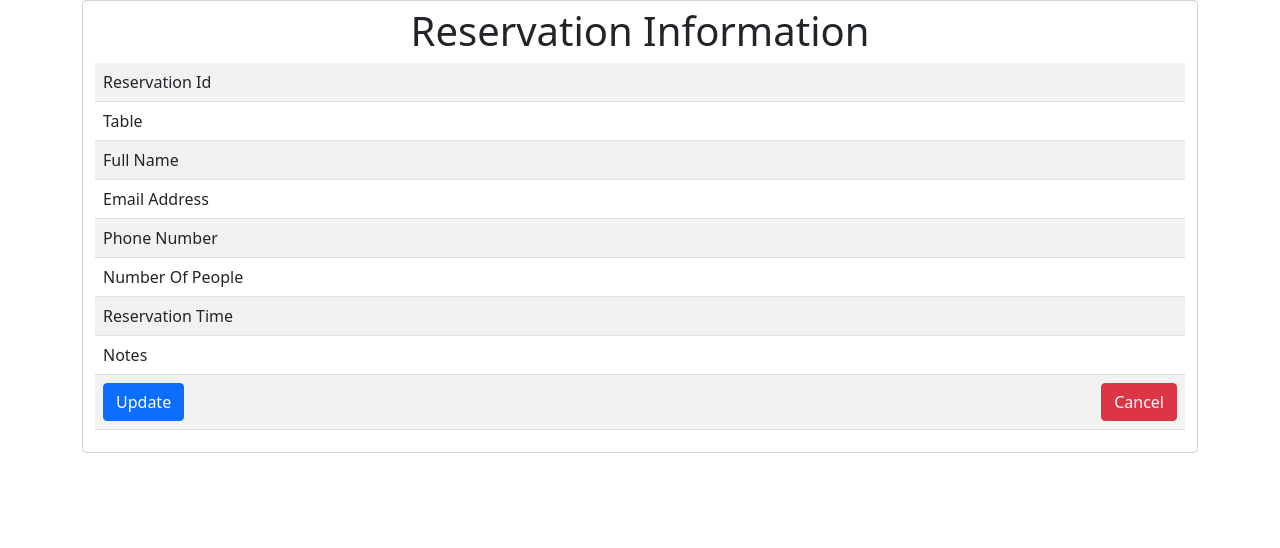
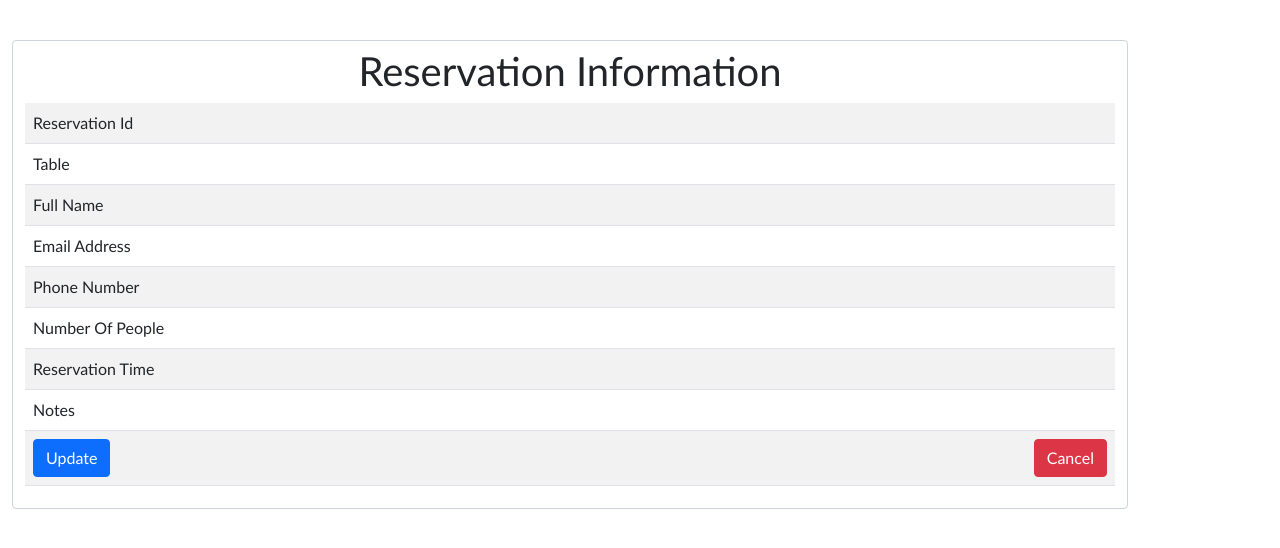
Before and after one commit to StevenBudi/Learning-basic-php, a PHP site: page /Modules/reservation.php?id=1 in a window 1280 px wide. Shown: the top 548 px of the page. Run offline with PHP 8.4, Linux system fonts and the light colour scheme; data that the repository does not hold is empty; some libraries are stand-ins or nearby versions.

Commit message:
adding style

```diff
--- a/uas/Modules/reservation.php
+++ b/uas/Modules/reservation.php
@@ -1,4 +1,10 @@
+<!DOCTYPE html>
+<html lang="en">
 <head>
+    <meta charset="UTF-8">
+    <meta http-equiv="X-UA-Compatible" content="IE=edge">
+    <meta name="viewport" content="width=device-width, initial-scale=1.0">
+    <title>Reservation Information</title>
     <link href="https://cdn.jsdelivr.net/npm/bootstrap@5.0.1/dist/css/bootstrap.min.css" rel="stylesheet" integrity="sha384-+0n0xVW2eSR5OomGNYDnhzAbDsOXxcvSN1TPprVMTNDbiYZCxYbOOl7+AMvyTG2x" crossorigin="anonymous">
     <script src="https://cdn.jsdelivr.net/npm/bootstrap@5.0.1/dist/js/bootstrap.bundle.min.js" integrity="sha384-gtEjrD/SeCtmISkJkNUaaKMoLD0//ElJ19smozuHV6z3Iehds+3Ulb9Bn9Plx0x4" crossorigin="anonymous"></script>
     <script src="//cdn.jsdelivr.net/npm/sweetalert2@10" type="text/javascript"></script>
@@ -20,10 +26,14 @@
                 })
         }
     </script>
+    <style>
+        <?php include('../asset/style/style.css')?>
+    </style>
 </head>
 <body>
 
 </body>
+</html>
 <?php
     error_reporting(E_ERROR | E_PARSE);
     include('./functionality.php');
@@ -40,7 +50,7 @@
                 $res2 = updateCustomerInfo($conn, $table1, $res2, $res);
             }
             ?>
-                <div class="container container-fluid">
+                <div class="container container-fluid reservation-information">
                     <form action="reservation.php?id=<?php echo($_GET['id'])?>&tk=<?php echo($_GET['tk'])?>" method="post" class="form-control">
                         <center><h1>Reservation Information</h1></center>
                         <table class="table table-striped" style="table-layout:auto;">
--- a/uas/asset/style/style.css
+++ b/uas/asset/style/style.css
@@ -172,6 +172,11 @@
   padding: 0.5rem 0px;
 }
 
+.reservation-information {
+  top: 5%;
+  position: absolute;
+}
+
 @media only screen and (max-width: 1024px) {
   .navbar .navigation {
     padding: 0px 2.5rem;
--- a/uas/asset/style/style.scss
+++ b/uas/asset/style/style.scss
@@ -145,6 +145,11 @@
     .footer-container{
         padding: 0.5rem 0px;
     }
+}
+
+.reservation-information{
+    top: 5%;
+    position: absolute;
 }
 
 // Ipad
```
Also changed, not shown: 1 other file.
